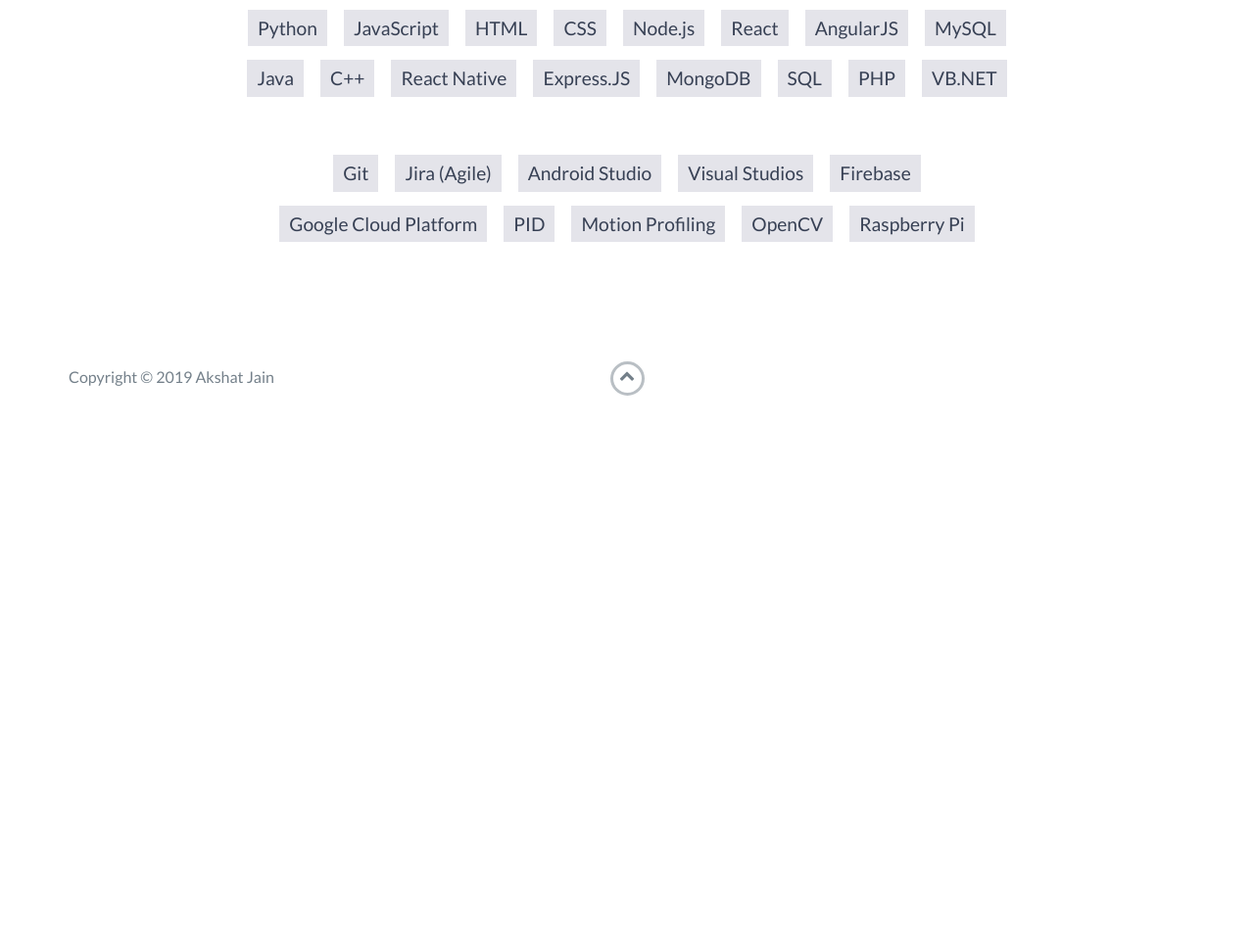
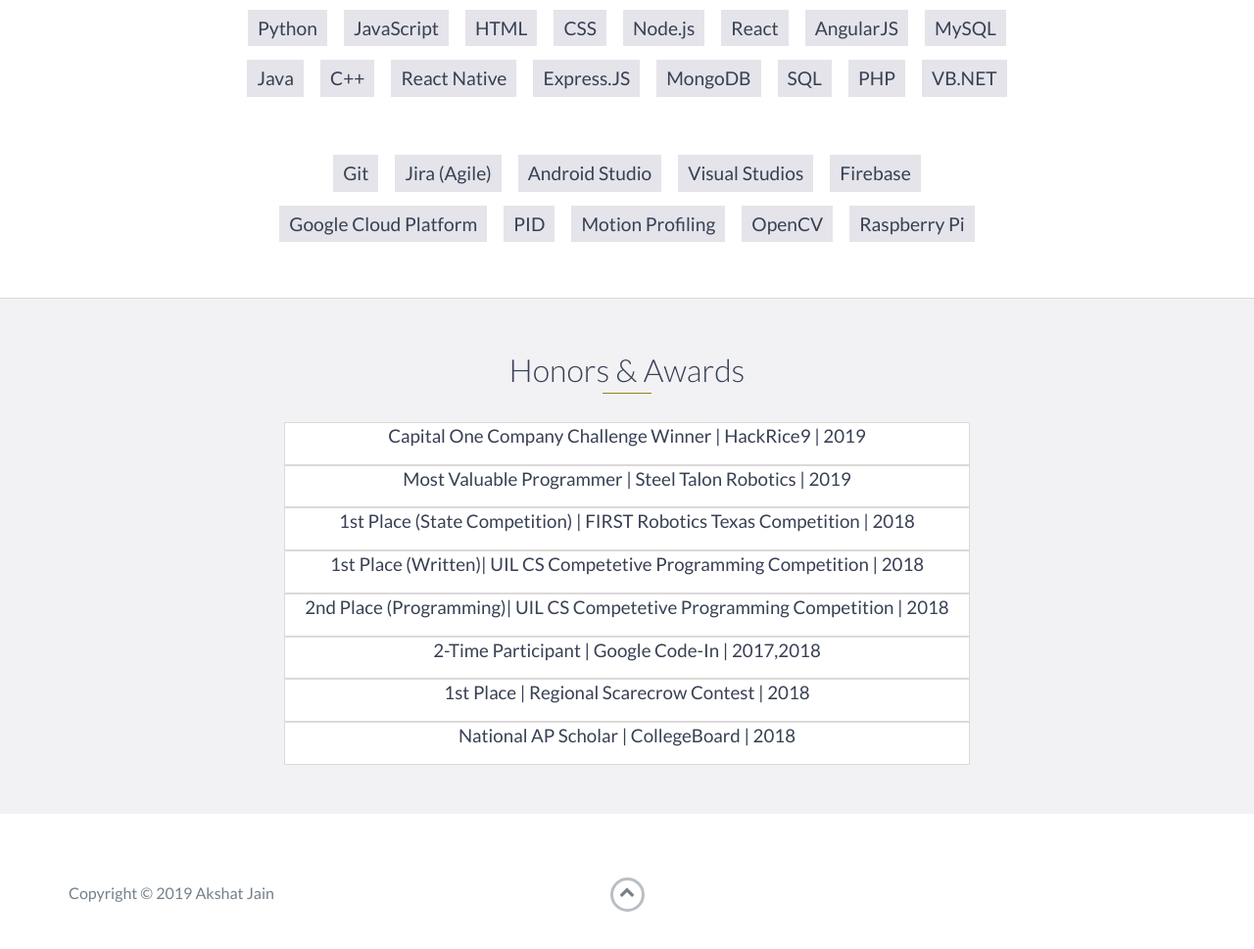
Before and after one commit to AkshatJain1/akshatjain1.github.io, a website: page index.html in a window 1280 px wide. Shown: the part 5774-6743 px from the top of the page at 98% size. Before the commit the page ends 6228 px from the top, so only its background shows below. Drawn offline with nearby package versions, Linux system fonts and the light colour scheme.

Commit message:
added awards block

```diff
--- a/index.html
+++ b/index.html
@@ -523,6 +523,37 @@
             <li>Raspberry Pi</li>
         </ul>
     </div>
+
+    <div class="optional-section background-alt">
+      <h2 class="heading">Honors & Awards</h2>
+
+      <div class="optional-section-block">
+          <h3>Capital One Company Challenge Winner | HackRice9 | 2019</h3>
+      </div>
+      <div class="optional-section-block">
+          <h3>Most Valuable Programmer | Steel Talon Robotics | 2019</h3>
+      </div>
+      <div class="optional-section-block">
+          <h3>1st Place (State Competition) | FIRST Robotics Texas Competition | 2018</h3>
+      </div>
+      <div class="optional-section-block">
+          <h3>1st Place (Written)| UIL CS Competetive Programming Competition | 2018</h3>
+      </div>
+      <div class="optional-section-block">
+          <h3>2nd Place (Programming)| UIL CS Competetive Programming Competition | 2018</h3>
+      </div>
+      <div class="optional-section-block">
+          <h3>2-Time Participant | Google Code-In | 2017,2018</h3>
+      </div>
+      <div class="optional-section-block">
+          <h3>1st Place | Regional Scarecrow Contest | 2018</h3>
+      </div>
+      <div class="optional-section-block">
+          <h3>National AP Scholar | CollegeBoard | 2018</h3>
+      </div>
+      <!-- End .optional-section-block -->
+    </div>
+<!-- End .optional-section -->
     <!-- End #skills -->
 
     <!-- <div id="contact">
--- a/scss/styles.scss
+++ b/scss/styles.scss
@@ -805,11 +805,11 @@
 
 .optional-section-block {
     max-width: 700px;
-    margin: 0 auto 30px auto;
-    padding: 15px;
+    margin: 0 auto 0px auto;
+    padding: 0px 15px;
     border: 1px solid $border;
     background: #fff;
-    text-align: left;
+    text-align: center;
 
     h3 {
         font-weight: 500;
```
Also changed, not shown: css/styles.css.
